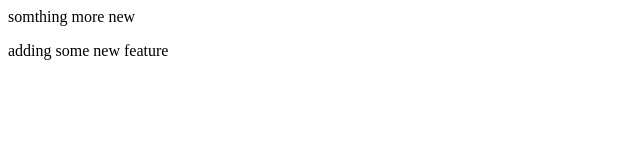
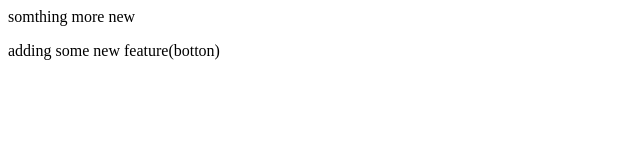
Before and after one commit to VaibhavRajSinghPanwar/localrapo, a plain HTML site: page index.html in a window 1280 px wide. Shown: the full height of the page, 0-640 px from the left. Drawn offline with Linux system fonts and the light colour scheme.

Commit message:
add botton

```diff
--- a/index.html
+++ b/index.html
@@ -1,2 +1,2 @@
 <p>somthing more new</p>
-<p>adding some new feature</p>
+<p>adding some new feature(botton)</p>
```
